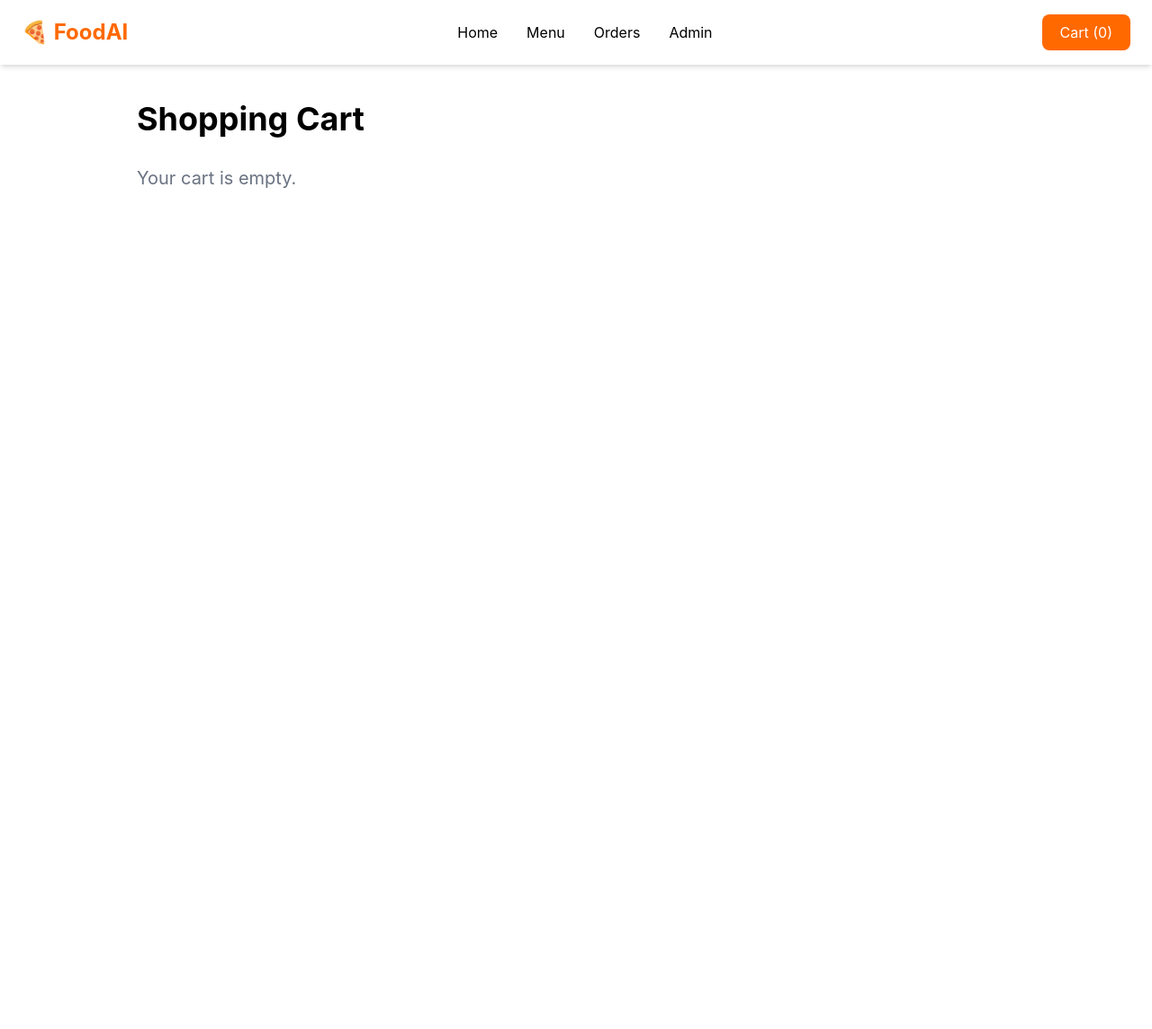
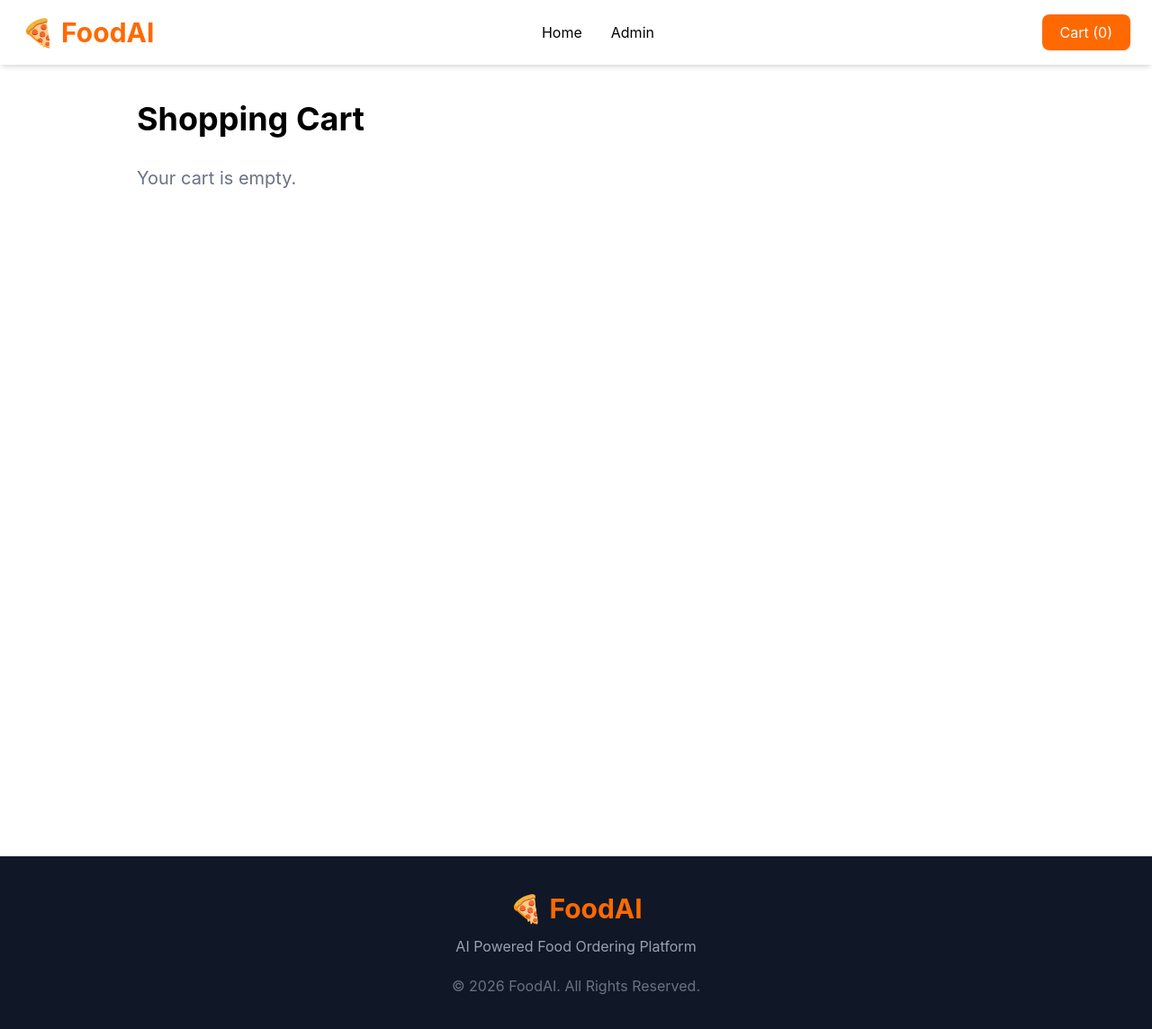
Before and after one commit to himanshu-sharma27/food-ordering-ai, a React app in the folder frontend/: page /cart in a window 1280 px wide. Shown: the top 1144 px of the page at 90% size. Before the commit the page ends 800 px from the top, so only its background shows below. Built offline with nearby package versions, Linux system fonts and the light colour scheme; the HTML template or start-up script is replaced by a standard one.

Commit message:
prepare project for deployment

```diff
--- a/frontend/src/App.jsx
+++ b/frontend/src/App.jsx
@@ -1,27 +1,28 @@
 import { Routes, Route } from "react-router-dom";
 
 import Navbar from "./components/Navbar/Navbar";
+import Footer from "./components/Footer/Footer";
 
 import Home from "./pages/Home/Home";
 import Cart from "./pages/Cart/Cart";
 import Admin from "./pages/Admin/Admin";
 
 function App() {
-
     return (
-
         <>
             <Navbar />
 
+            <main className="min-h-screen">
                 <Routes>
                     <Route path="/" element={<Home />} />
                     <Route path="/cart" element={<Cart />} />
                     <Route path="/admin" element={<Admin />} />
                 </Routes>
+            </main>
+
+            <Footer />
         </>
-
     );
-
 }
 
 export default App;
--- /dev/null
+++ b/frontend/src/components/Footer/Footer.jsx
@@ -0,0 +1,25 @@
+function Footer() {
+    return (
+        <footer className="bg-gray-900 text-white mt-20">
+
+            <div className="max-w-7xl mx-auto px-6 py-10 text-center">
+
+                <h2 className="text-3xl font-bold text-orange-500">
+                    🍕 FoodAI
+                </h2>
+
+                <p className="mt-3 text-gray-400">
+                    AI Powered Food Ordering Platform
+                </p>
+
+                <p className="mt-5 text-gray-500">
+                    © 2026 FoodAI. All Rights Reserved.
+                </p>
+
+            </div>
+
+        </footer>
+    );
+}
+
+export default Footer;
--- a/frontend/src/components/Navbar/Navbar.jsx
+++ b/frontend/src/components/Navbar/Navbar.jsx
@@ -1,56 +1,61 @@
-import { Link } from "react-router-dom";
+import { NavLink } from "react-router-dom";
 import { useContext } from "react";
 import { CartContext } from "../../context/CartContext";
 
 function Navbar() {
+
     const { cartItems } = useContext(CartContext);
 
     return (
-        <nav className="bg-white shadow-md">
+
+        <nav className="bg-white shadow-md sticky top-0 z-50">
+
             <div className="max-w-7xl mx-auto px-6 py-4 flex justify-between items-center">
 
-                <Link
+                <NavLink
                     to="/"
-                    className="text-2xl font-bold text-orange-500"
+                    className="text-3xl font-bold text-orange-500"
                 >
                     🍕 FoodAI
-                </Link>
+                </NavLink>
 
                 <div className="flex gap-8">
 
-                    <Link
+                    <NavLink
                         to="/"
-                        className="hover:text-orange-500 transition"
+                        className={({ isActive }) =>
+                            isActive
+                                ? "text-orange-500 font-semibold"
+                                : "hover:text-orange-500"
+                        }
                     >
                         Home
-                    </Link>
+                    </NavLink>
 
-                    <Link
-                        to="/menu"
-                        className="hover:text-orange-500 transition"
+                    <NavLink
+                        to="/admin"
+                        className={({ isActive }) =>
+                            isActive
+                                ? "text-orange-500 font-semibold"
+                                : "hover:text-orange-500"
+                        }
                     >
-                        Menu
-                    </Link>
-
-                    <Link
-                        to="/orders"
-                        className="hover:text-orange-500 transition"
-                    >
-                        Orders
-                    </Link>
-
-                    <Link to="/admin" className="hover:text-orange-500">
-                    Admin
-                    </Link>
+                        Admin
+                    </NavLink>
 
                 </div>
 
-                <Link to="/cart" className="bg-orange-500 text-white px-5 py-2 rounded-lg hover:bg-orange-600 transition">
-    Cart ({cartItems.length})
-    </Link>
+                <NavLink
+                    to="/cart"
+                    className="bg-orange-500 hover:bg-orange-600 text-white px-5 py-2 rounded-lg transition"
+                >
+                    Cart ({cartItems.length})
+                </NavLink>
 
             </div>
+
         </nav>
+
     );
 }
 
--- a/frontend/src/main.jsx
+++ b/frontend/src/main.jsx
@@ -3,26 +3,25 @@ import { createRoot } from "react-dom/client";
 import { BrowserRouter } from "react-router-dom";
 import { Toaster } from "react-hot-toast";
 
-
 import "./index.css";
-import App from "./App.jsx";
-
+import App from "./App";
 import { CartProvider } from "./context/CartContext";
 
 createRoot(document.getElementById("root")).render(
-
     <StrictMode>
-
         <BrowserRouter>
-
             <CartProvider>
 
-                <App/>
+                <Toaster
+                    position="top-right"
+                    toastOptions={{
+                        duration: 2500,
+                    }}
+                />
+
+                <App />
 
             </CartProvider>
-
         </BrowserRouter>
-
     </StrictMode>
-
 );
--- a/frontend/src/pages/Admin/Admin.jsx
+++ b/frontend/src/pages/Admin/Admin.jsx
@@ -1,78 +1,111 @@
 import { useEffect, useState } from "react";
+import toast from "react-hot-toast";
 import api from "../../services/api";
 
 function Admin() {
+
     const [orders, setOrders] = useState([]);
     const [loading, setLoading] = useState(true);
     const [updating, setUpdating] = useState(false);
 
     async function fetchOrders() {
+
         try {
+
             setLoading(true);
 
             const res = await api.get("/orders/");
 
             setOrders(res.data);
-        } catch (error) {
-            console.error(error);
+
+        } catch (err) {
+
+            console.error(err);
+
         } finally {
+
             setLoading(false);
+
         }
+
     }
 
     useEffect(() => {
+
         fetchOrders();
+
     }, []);
 
     async function updateStatus(id, status) {
+
         try {
+
             setUpdating(true);
 
-            await api.patch(`/orders/${id}`, {
-                status,
-            });
+            await api.patch(`/orders/${id}`, { status });
 
-            await fetchOrders();
-        } catch (error) {
-            console.error(error);
+            toast.success("Order updated");
+
+            fetchOrders();
+
+        } catch (err) {
+
+            console.error(err);
+
+            toast.error("Update failed");
+
         } finally {
+
             setUpdating(false);
+
         }
+
     }
 
     if (loading) {
+
         return (
-            <h1 className="text-center mt-20 text-2xl font-semibold">
-                Loading Orders...
+
+            <h1 className="text-center text-3xl mt-20">
+
+                Loading...
+
             </h1>
+
         );
-    }
 
-    if (orders.length === 0) {
-        return (
-            <h1 className="text-center mt-20 text-2xl font-semibold">
-                No Orders Yet
-            </h1>
-        );
     }
 
     return (
-        <div className="max-w-6xl mx-auto p-8">
+
+        <div className="max-w-6xl mx-auto px-6 py-10">
 
             <div className="flex justify-between items-center mb-8">
 
-                <h1 className="text-4xl font-bold">
+                <h1 className="text-5xl font-bold">
+
                     Admin Dashboard
+
                 </h1>
 
                 <button
                     onClick={fetchOrders}
-                    className="bg-orange-500 hover:bg-orange-600 text-white px-5 py-2 rounded-lg"
+                    className="bg-orange-500 text-white px-5 py-3 rounded-lg"
                 >
                     Refresh
                 </button>
 
             </div>
+
+            {orders.length === 0 ? (
+
+                <h2 className="text-center text-2xl">
+
+                    No Orders Yet
+
+                </h2>
+
+            ) : (
 
                 <div className="space-y-6">
 
@@ -80,29 +113,31 @@ function Admin() {
 
                         <div
                             key={order.id}
-                        className="bg-white rounded-xl shadow-lg border p-6 hover:shadow-xl transition"
+                            className="bg-white border rounded-xl shadow-lg p-6 flex flex-col lg:flex-row justify-between lg:items-center"
                         >
-
-                        <div className="flex flex-col md:flex-row justify-between md:items-center gap-6">
 
                             <div>
 
-                                <h2 className="text-2xl font-semibold">
+                                <h2 className="text-3xl font-bold">
+
                                     {order.customer_name}
+
                                 </h2>
 
-                                <p className="text-gray-600 mt-1">
-                                    Order ID: #{order.id}
+                                <p className="text-gray-500 mt-2">
+
+                                    Order #{order.id}
+
                                 </p>
 
-                                <p className="text-xl font-bold text-orange-500 mt-2">
+                                <p className="text-orange-500 text-2xl font-bold mt-2">
+
                                     ₹{order.total_price}
+
                                 </p>
 
-                                <div className="mt-3">
-
                                 <span
-    className={`px-3 py-1 rounded-full text-white text-sm font-medium
+                                    className={`inline-block mt-4 px-4 py-2 rounded-full text-white
                                     ${
                                         order.status === "PLACED"
                                             ? "bg-blue-500"
@@ -115,10 +150,10 @@ function Admin() {
                                             : "bg-green-500"
                                     }`}
                                 >
+
                                     {order.status.replaceAll("_", " ")}
+
                                 </span>
-
-                                </div>
 
                             </div>
 
@@ -128,20 +163,16 @@ function Admin() {
                                 onChange={(e) =>
                                     updateStatus(order.id, e.target.value)
                                 }
-    className="border rounded-lg px-4 py-2"
+                                className="border rounded-lg px-5 py-3 mt-6 lg:mt-0"
                             >
+
                                 <option value="PLACED">PLACED</option>
+                                <option value="CONFIRMED">CONFIRMED</option>
+                                <option value="PREPARING">PREPARING</option>
+                                <option value="READY">READY</option>
+                                <option value="PICKED_UP">PICKED UP</option>
 
-    <option value="CONFIRMED">CONFIRMED</option>
-
-    <option value="PREPARING">PREPARING</option>
-
-    <option value="READY">READY</option>
-
-    <option value="PICKED_UP">PICKED UP</option>
                             </select>
-
-                        </div>
 
                         </div>
 
@@ -149,8 +180,12 @@ function Admin() {
 
                 </div>
 
+            )}
+
         </div>
+
     );
+
 }
 
 export default Admin;
--- a/frontend/src/pages/Cart/Cart.jsx
+++ b/frontend/src/pages/Cart/Cart.jsx
@@ -2,6 +2,7 @@ import { useContext } from "react";
 import { CartContext } from "../../context/CartContext";
 import api from "../../services/api";
 import { useNavigate } from "react-router-dom";
+import toast from "react-hot-toast";
 
 
 
@@ -43,7 +44,9 @@ console.log(payload);
 
         clearCart();
 
-        alert("Order placed successfully!");
+
+
+        toast.success("Order placed successfully!");
 
         navigate("/");
 
```
Also changed, not shown: 2 other files (tests, documents, lock files or other folders). Lines whose indentation alone changed are shown as unchanged.
